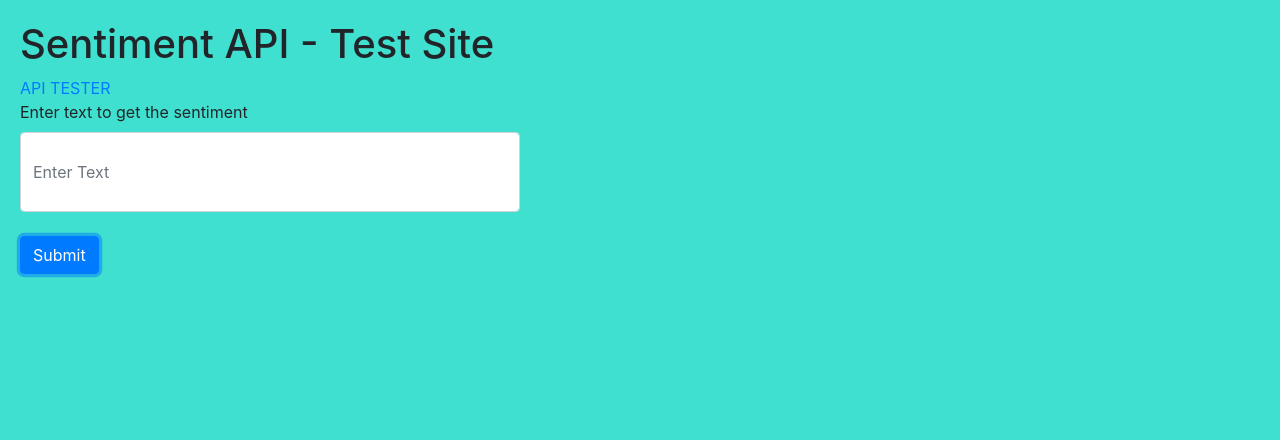
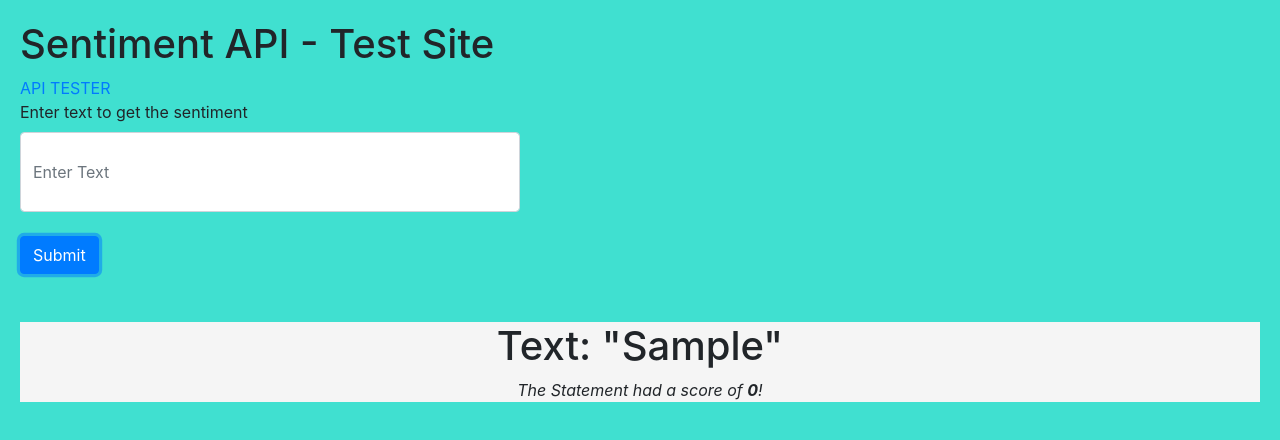
Before and after one commit to iaingillespie/SentimentAPI-Test-Site, a plain HTML site: page sentimood.html in a window 1280 px wide. Both pictures are taken after typing "Sample" into the empty fields and a click on the button "Submit". Drawn offline with nearby package versions, Linux system fonts and the light colour scheme.

Commit message:
not with working sentimood

```diff
--- a/sentimood.html
+++ b/sentimood.html
@@ -85,8 +85,6 @@
 
 console.log("Linked");
 
-sentiment = new Sentimood();
-
 // On click run API Call
 $("#submit").on("click", function (event) {
     event.preventDefault();
@@ -104,12 +102,18 @@ $("#submit").on("click", function (event) {
     else{
 
 
-    // ------------
-
-    // ADD CODE HERE TO RUN SENTIMOOD
+    // GET request to Tweet Sentiment Analysis, log response object and append sentiment data to display div
 
 
-    //   $("#display").prepend("<br><div id=newdisplay> <h1> Text: "+ '\u0022' + response.string + '\u0022' + "</h1> <p id='newp'>The Statement was <strong>" + response.sentiment + "</strong> with a score of <strong>" + response.score + "</strong>!</p></div>");
+    var sentimood = new Sentimood();
+    var analysis = sentimood.analyze(queryText);
+
+    console.log(analysis)
+
+    console.log(analysis.score)
+
+    $("#display").prepend("<br><div id=newdisplay> <h1> Text: "+ '\u0022' + queryText + '\u0022' + "</h1> <p id='newp'>The Statement had a score of <strong>" + analysis.score + "</strong>!</p></div>");
+
 
     };
 
```
